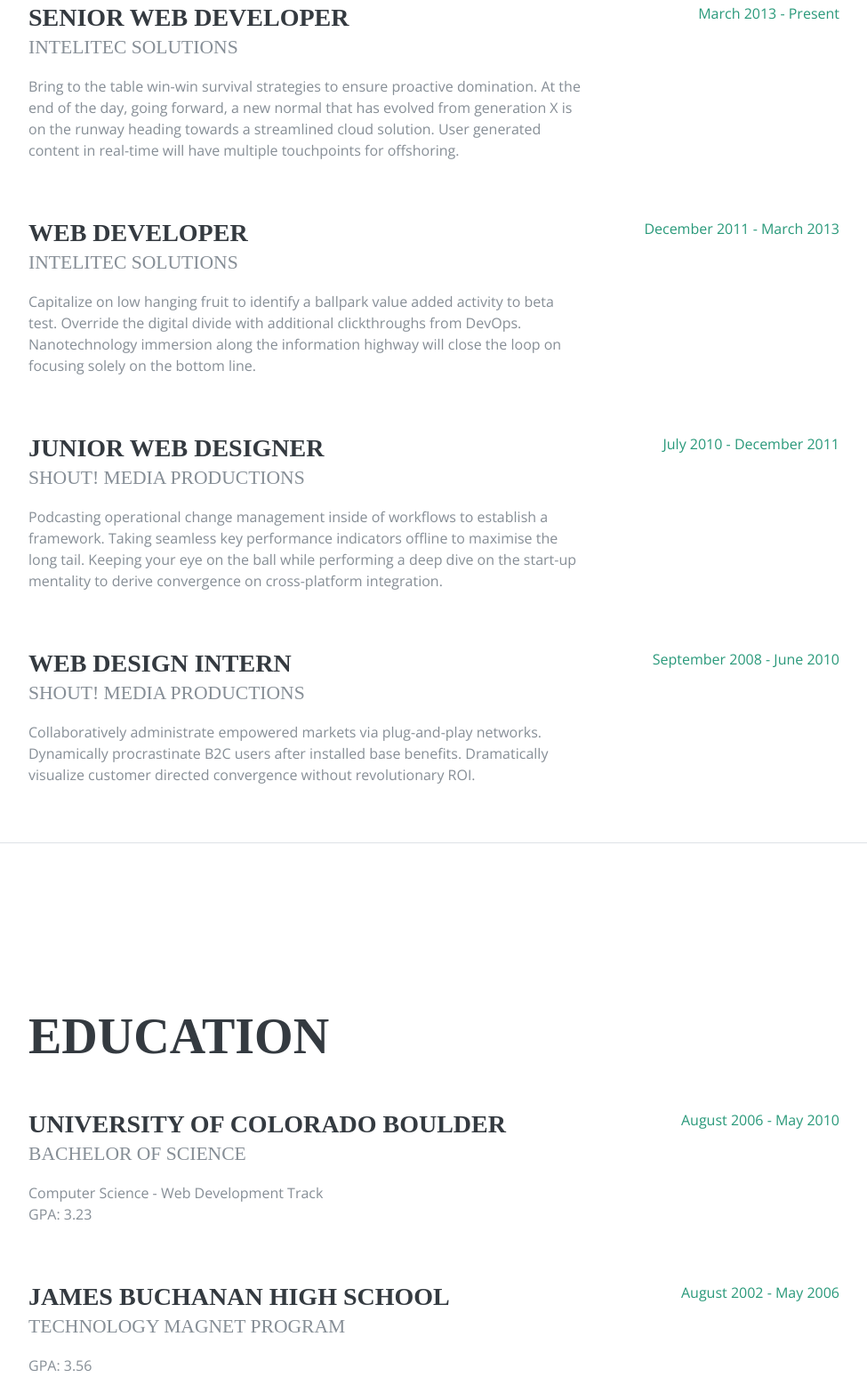
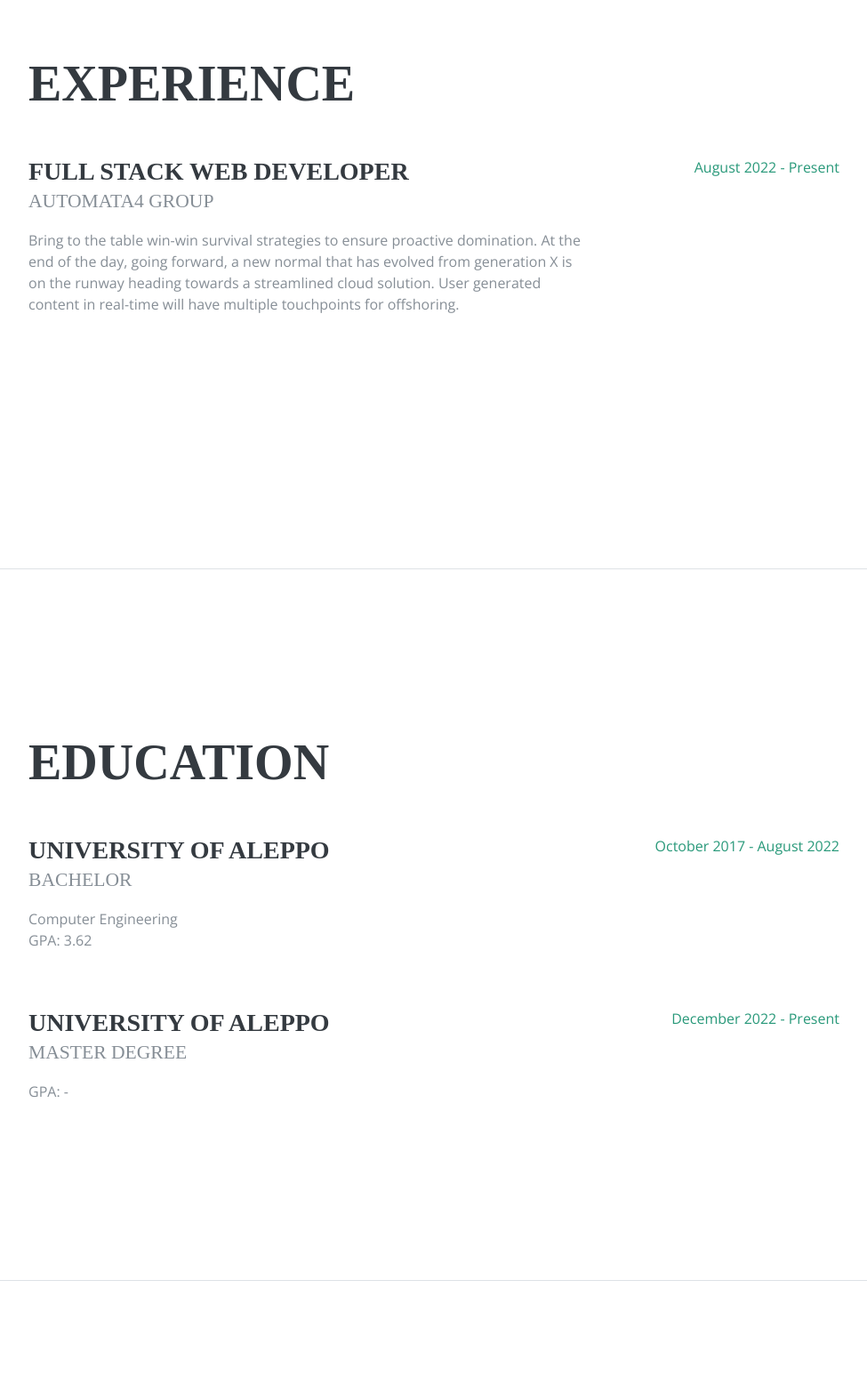
Before and after one commit to DrMisho/DrMisho.github.io, a plain HTML site: page index.html in a window 1280 px wide. Shown: the part 960-2526 px from the top of the page at 89% size, without its empty margins (288-1263 px from the left). Drawn offline with nearby package versions, Linux system fonts and the light colour scheme; a web font is replaced by a local one.

Commit message:
working on data

```diff
--- a/index.html
+++ b/index.html
@@ -74,34 +74,28 @@
           <div class="subheading mb-5">Syria - Aleppo · (+963) 935-878 ·
             <a href="mailto:mstafa.misho@gmail.com">mstafa.misho@gmail.com</a>
           </div>
-          <p class="mb-5">I am experienced in leveraging agile frameworks to provide a robust synopsis for high level overviews. Iterative approaches to corporate strategy foster collaborative thinking to further the overall value proposition.</p>
+          <p class="mb-5">I am experienced in Building Full Stack Web App, with multiple Languages & frameworks such as HTML, CSS, JavaScript and PHP, with Great Frameworks such as VueJS, Express, Laravel.
+            <br>Also I've experience in System Analysis and Design with Agile & SDLC.
+          </p>
           <ul class="list-inline list-social-icons mb-0">
             <li class="list-inline-item">
-              <a href="#">
+              <a href="https://www.facebook.com/Depango/">
                 <span class="fa-stack fa-lg">
                   <i class="fa fa-circle fa-stack-2x"></i>
                   <i class="fa fa-facebook fa-stack-1x fa-inverse"></i>
                 </span>
               </a>
             </li>
-            <li class="list-inline-item">
-              <a href="#">
-                <span class="fa-stack fa-lg">
-                  <i class="fa fa-circle fa-stack-2x"></i>
-                  <i class="fa fa-twitter fa-stack-1x fa-inverse"></i>
-                </span>
-              </a>
-            </li>
-            <li class="list-inline-item">
+            <!-- <li class="list-inline-item">
               <a href="#">
                 <span class="fa-stack fa-lg">
                   <i class="fa fa-circle fa-stack-2x"></i>
                   <i class="fa fa-linkedin fa-stack-1x fa-inverse"></i>
                 </span>
               </a>
-            </li>
+            </li> -->
             <li class="list-inline-item">
-              <a href="#">
+              <a href="http://github.com/DrMisho/">
                 <span class="fa-stack fa-lg">
                   <i class="fa fa-circle fa-stack-2x"></i>
                   <i class="fa fa-github fa-stack-1x fa-inverse"></i>
@@ -118,45 +112,12 @@
 
           <div class="resume-item d-flex flex-column flex-md-row mb-5">
             <div class="resume-content mr-auto">
-              <h3 class="mb-0">Senior Web Developer</h3>
-              <div class="subheading mb-3">Intelitec Solutions</div>
+              <h3 class="mb-0">Full Stack Web Developer</h3>
+              <div class="subheading mb-3">Automata4 Group</div>
               <p>Bring to the table win-win survival strategies to ensure proactive domination. At the end of the day, going forward, a new normal that has evolved from generation X is on the runway heading towards a streamlined cloud solution. User generated content in real-time will have multiple touchpoints for offshoring.</p>
             </div>
             <div class="resume-date text-md-right">
-              <span class="text-primary">March 2013 - Present</span>
-            </div>
-          </div>
-
-          <div class="resume-item d-flex flex-column flex-md-row mb-5">
-            <div class="resume-content mr-auto">
-              <h3 class="mb-0">Web Developer</h3>
-              <div class="subheading mb-3">Intelitec Solutions</div>
-              <p>Capitalize on low hanging fruit to identify a ballpark value added activity to beta test. Override the digital divide with additional clickthroughs from DevOps. Nanotechnology immersion along the information highway will close the loop on focusing solely on the bottom line.</p>
-            </div>
-            <div class="resume-date text-md-right">
-              <span class="text-primary">December 2011 - March 2013</span>
-            </div>
-          </div>
-
-          <div class="resume-item d-flex flex-column flex-md-row mb-5">
-            <div class="resume-content mr-auto">
-              <h3 class="mb-0">Junior Web Designer</h3>
-              <div class="subheading mb-3">Shout! Media Productions</div>
-              <p>Podcasting operational change management inside of workflows to establish a framework. Taking seamless key performance indicators offline to maximise the long tail. Keeping your eye on the ball while performing a deep dive on the start-up mentality to derive convergence on cross-platform integration.</p>
-            </div>
-            <div class="resume-date text-md-right">
-              <span class="text-primary">July 2010 - December 2011</span>
-            </div>
-          </div>
-
-          <div class="resume-item d-flex flex-column flex-md-row">
-            <div class="resume-content mr-auto">
-              <h3 class="mb-0">Web Design Intern</h3>
-              <div class="subheading mb-3">Shout! Media Productions</div>
-              <p>Collaboratively administrate empowered markets via plug-and-play networks. Dynamically procrastinate B2C users after installed base benefits. Dramatically visualize customer directed convergence without revolutionary ROI.</p>
-            </div>
-            <div class="resume-date text-md-right">
-              <span class="text-primary">September 2008 - June 2010</span>
+              <span class="text-primary">August 2022 - Present</span>
             </div>
           </div>
 
@@ -170,24 +131,24 @@
 
           <div class="resume-item d-flex flex-column flex-md-row mb-5">
             <div class="resume-content mr-auto">
-              <h3 class="mb-0">University of Colorado Boulder</h3>
-              <div class="subheading mb-3">Bachelor of Science</div>
-              <div>Computer Science - Web Development Track</div>
-              <p>GPA: 3.23</p>
+              <h3 class="mb-0">University of Aleppo</h3>
+              <div class="subheading mb-3">Bachelor</div>
+              <div>Computer Engineering</div>
+              <p>GPA: 3.62</p>
             </div>
             <div class="resume-date text-md-right">
-              <span class="text-primary">August 2006 - May 2010</span>
+              <span class="text-primary">October 2017 - August 2022</span>
             </div>
           </div>
 
           <div class="resume-item d-flex flex-column flex-md-row">
             <div class="resume-content mr-auto">
-              <h3 class="mb-0">James Buchanan High School</h3>
-              <div class="subheading mb-3">Technology Magnet Program</div>
-              <p>GPA: 3.56</p>
+              <h3 class="mb-0">University of Aleppo</h3>
+              <div class="subheading mb-3">Master Degree</div>
+              <p>GPA: -</p>
             </div>
             <div class="resume-date text-md-right">
-              <span class="text-primary">August 2002 - May 2006</span>
+              <span class="text-primary">December 2022 - Present</span>
             </div>
           </div>
 
@@ -216,13 +177,7 @@
               <i class="devicons devicons-sass"></i>
             </li>
             <li class="list-inline-item">
-              <i class="devicons devicons-less"></i>
-            </li>
-            <li class="list-inline-item">
               <i class="devicons devicons-bootstrap"></i>
-            </li>
-            <li class="list-inline-item">
-              <i class="devicons devicons-wordpress"></i>
             </li>
             <li class="list-inline-item">
               <i class="devicons devicons-grunt"></i>
```
